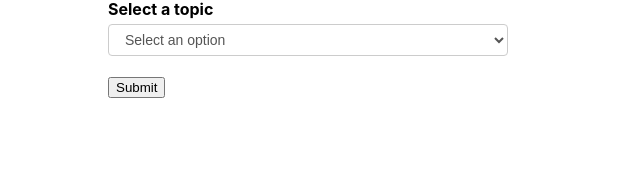
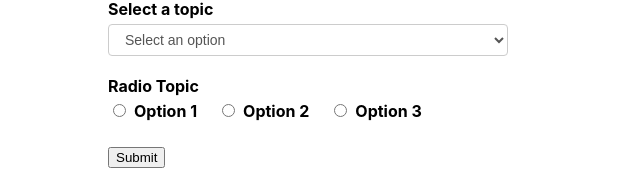
Before and after one commit to Shahrukh-elRed/codevolution-formik, a React (Create React App) app: page / in a window 1280 px wide. Shown: the part 140-316 px from the top of the page, without its empty margins (319-959 px from the left). Built offline with nearby package versions, Linux system fonts and the light colour scheme.

Commit message:
radio buttons

```diff
--- a/src/App.css
+++ b/src/App.css
@@ -10,8 +10,16 @@
   margin-bottom: 5px;
 }
 
+input + label {
+  font-weight: bold;
+  display: inline-flex;
+  margin-right: 20px;
+  margin-left: 5px;
+}
+
 input[type="text"],
 input[type="email"],
+input[type="password"],
 select,
 textarea {
   display: block;
--- a/src/components/FormikContainer.js
+++ b/src/components/FormikContainer.js
@@ -9,15 +9,22 @@
     { key: "Option 2", value: "option2" },
     { key: "Option 3", value: "option3" },
   ];
+  const radioOptions = [
+    { key: "Option 1", value: "rOption1" },
+    { key: "Option 2", value: "rOption2" },
+    { key: "Option 3", value: "rOption3" },
+  ];
   const initialValues = {
     email: "",
     description: "",
     selectOption: "",
+    radioOption: "",
   };
   const validationSchema = Yup.object({
     email: Yup.string().required("Required"),
     description: Yup.string().required("Required"),
     selectOption: Yup.string().required("Required"),
+    radioOption: Yup.string().required("Required"),
   });
   const onSubmit = (values) => console.log("Form data", values);
 
@@ -47,6 +54,12 @@
               name="selectOption"
               options={dropdownOptions}
             />
+            <FormikControl
+              control="radio"
+              label="Radio Topic"
+              name="radioOption"
+              options={radioOptions}
+            />
             <button type="submit">Submit</button>
           </Form>
         )}
--- a/src/components/FormikControl.js
+++ b/src/components/FormikControl.js
@@ -1,4 +1,5 @@
 import Input from "./Input";
+import RadioButtons from "./RadioButtons";
 import Select from "./Select";
 import Textarea from "./Textarea";
 
@@ -11,6 +12,7 @@
     case "select":
       return <Select {...rest} />;
     case "radio":
+      return <RadioButtons {...rest} />;
     case "checkbox":
     case "date":
     default:
--- /dev/null
+++ b/src/components/RadioButtons.js
@@ -0,0 +1,31 @@
+import React from "react";
+import { ErrorMessage, Field } from "formik";
+import TextError from "./TextError";
+
+const RadioButtons = ({ label, name, options, ...rest }) => {
+  return (
+    <div className="form-control">
+      <label>{label}</label>
+      <Field name={name} {...rest}>
+        {({ field }) => {
+          console.log("field", field);
+          return options.map((option) => (
+            <React.Fragment key={option.key}>
+              <input
+                type="radio"
+                id={option.value}
+                {...field}
+                value={option.value}
+                checked={field.value === option.value}
+              />
+              <label htmlFor={option.value}>{option.key}</label>
+            </React.Fragment>
+          ));
+        }}
+      </Field>
+      <ErrorMessage name={name} component={TextError} />
+    </div>
+  );
+};
+
+export default RadioButtons;
```
